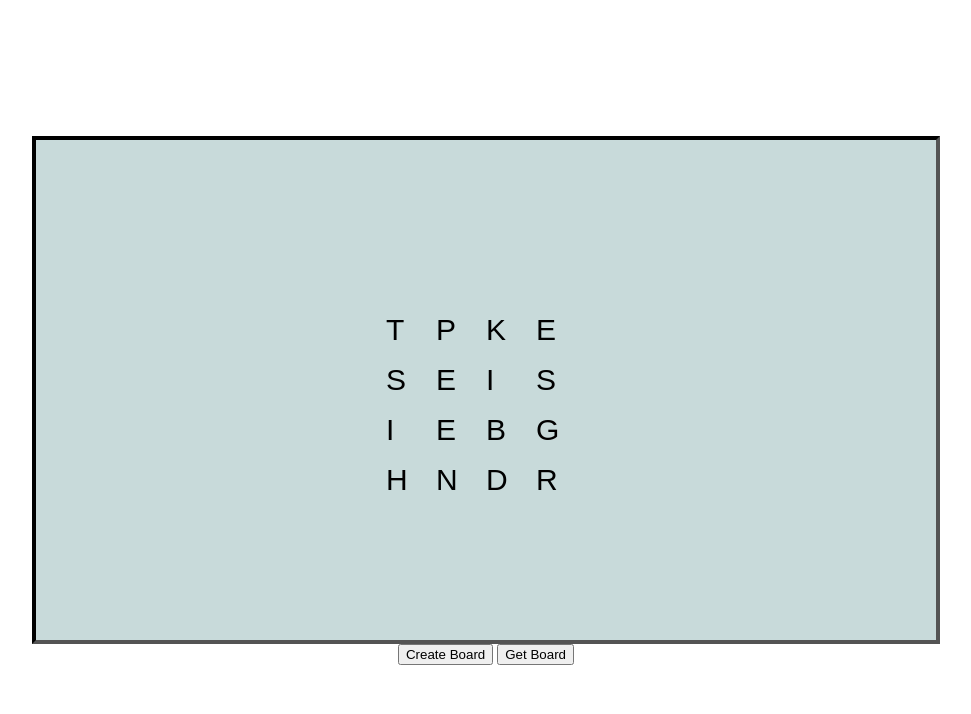
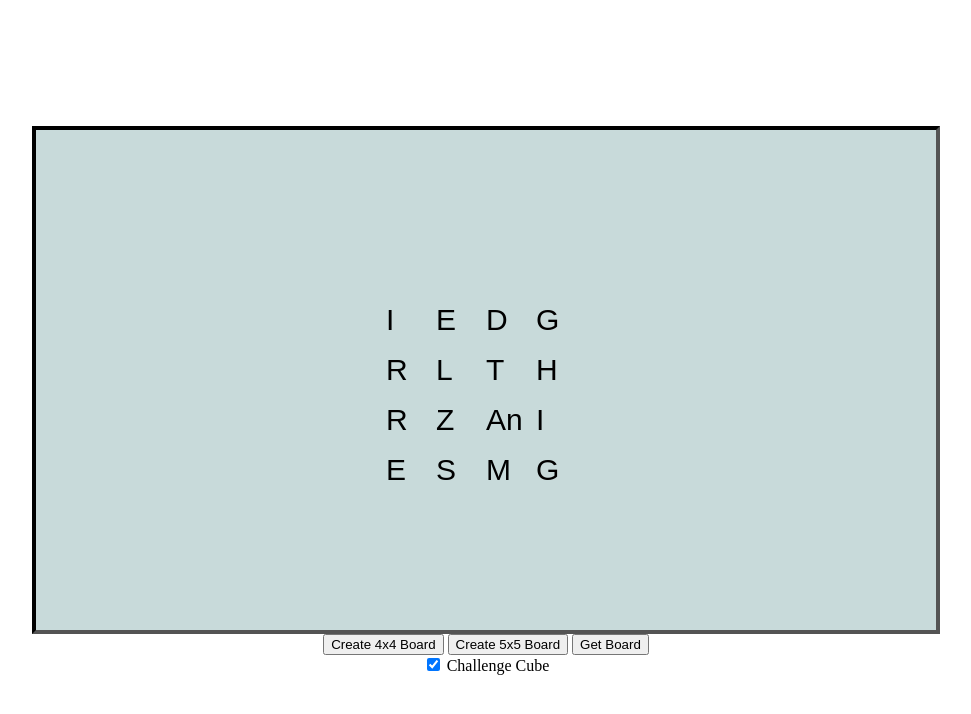
Before and after one commit to NateCollins11/Heurologos, a website: page index.html in a window 1280 px wide. Shown: the whole page, without its empty margins (154-1125 px from the left). Drawn offline with nearby package versions, Linux system fonts and the light colour scheme; no server answers.

Commit message:
adding size options and challenge cube option

```diff
--- a/index.html
+++ b/index.html
@@ -16,10 +16,18 @@
 
     </div>
     <div id="buttons">
-      <button onclick="HandleBoardGeneration()">Create Board</button>
+      <button onclick="HandleBoardGeneration4()">Create 4x4 Board</button>
+      <button onclick="HandleBoardGeneration5()">Create 5x5 Board</button>
       <button onclick="HandleGetBoard()">Get Board</button>
 
     </div>
+    <div>
+
+      <input type="checkbox" id="challengeCubeOn" name="challengeCubeOn"
+      checked>
+<label for="Challenge Cube">Challenge Cube</label>
+    </div>
+
     <script src="https://cdnjs.cloudflare.com/ajax/libs/socket.io/2.3.0/socket.io.js"></script>
     <script src="/js/script.js"></script>
     <script src="/js/letters.js"></script>
--- a/js/boggle.js
+++ b/js/boggle.js
@@ -2,10 +2,19 @@ function CreateBoard(boardSize){
 
     board = [];
     // console.log(cubeLetters)
+    const challengeCubeOption = document.getElementById('challengeCubeOn').checked
 
-    cubesCopy = [...cubeLetters]
+
+
+    cubesCopy = [...cubeLetters[boardSize - 4]]
     cubes = randomOrder(cubesCopy);
     // console.log(cubes);
+
+    if (challengeCubeOption == true){
+        randomIndexToReplace = Math.floor(Math.random() * cubes.length)
+        cubes[randomIndexToReplace] = challengeCube
+    }
+
     for(let rowIndex = 0; rowIndex < boardSize; rowIndex++){
         row = [];
 
@@ -78,7 +87,7 @@ function DrawBoard(board, boardSize){
 
 
 
-const boardSize = 4
 
-var board = CreateBoard(boardSize);
-DrawBoard(board, boardSize);
+
+var board = CreateBoard(4);
+DrawBoard(board, 4);
--- a/js/letters.js
+++ b/js/letters.js
@@ -1,19 +1,57 @@
 const cubeLetters =
+[
     [
         ["R", "I", "F", "O", "B", "X"],
         ["I", "F", "E", "H", "E", "Y"],
         ["D", "E", "N", "O", "W", "S"],
         ["U", "T", "O", "K", "N", "D"],
+
         ["H", "M", "S", "R", "A", "O"],
         ["L", "U", "P", "E", "T", "S"],
         ["A", "C", "I", "T", "A", "O"],
         ["Y", "L", "G", "K", "U", "E"],
+
         ["Qu", "B", "M", "J", "O", "X"],
         ["E", "H", "I", "S", "P", "N"],
         ["V", "E", "T", "I", "N", "G"],
         ["B", "A", "I", "L", "T", "Y"],
+
         ["E", "Z", "A", "V", "N", "D"],
         ["R", "A", "L", "E", "S", "C"],
         ["U", "W", "I", "L", "R", "G"],
         ["P", "A", "C", "E", "M", "D"],
+    ],
+    [
+        ["Qu", "B", "Z", "J", "K", "X"],
+        ["T", "U", "O", "O", "T", "O"],
+        ["O", "V", "W", "R", "G", "R"],
+        ["A", "A", "A", "F", "S", "R"],
+        ["A", "U", "M", "E", "E", "G"],
+
+        ["H", "H", "L", "R", "D", "O"],
+        ["N", "H", "D", "T", "H", "O"],
+        ["L", "H", "N", "R", "O", "D"],
+        ["A", "F", "A", "I", "S", "R"],
+        ["Y", "I", "F", "A", "S", "R"],
+
+        ["T", "E", "L", "P", "C", "I"],
+        ["S", "S", "N", "S", "E", "U"],
+        ["R", "I", "Y", "P", "R", "H"],
+        ["D", "O", "R", "D", "L", "N"],
+        ["C", "C", "W", "N", "S", "T"],
+
+        ["T", "T", "O", "T", "E", "M"],
+        ["S", "C", "T", "I", "E", "P"],
+        ["E", "A", "D", "N", "N", "N"],
+        ["M", "N", "N", "E", "A", "G"],
+        ["U", "O", "T", "O", "W", "N"],
+
+        ["A", "A", "E", "E", "E", "E"],
+        ["Y", "I", "F", "P", "S", "R"],
+        ["E", "E", "E", "E", "M", "A"],
+        ["I", "T", "I", "T", "I", "E"],
+        ["E", "T", "I", "L", "I", "C"],
+    ],
 ]
+
+const challengeCube = [["Qu", "In", "Th", "Er", "He", "An"]]
--- a/js/script.js
+++ b/js/script.js
@@ -20,13 +20,29 @@ canv.id = "gameCanvas"
 gameContainer.appendChild(canv)
 
 
+var boardSize = 4
+
 
 function HandleInit(msg){
     console.log(msg);
 
 }
 
-function HandleBoardGeneration(){
+function HandleBoardGeneration4(){
+
+    boardSize = 4;
+
+    console.log('genbo')
+    var board = CreateBoard(boardSize)
+    // DrawBoard(board, boardSize);
+
+    socket.emit('generateBoard', board)
+
+}
+
+function HandleBoardGeneration5(){
+
+    boardSize = 5;
 
     console.log('genbo')
     var board = CreateBoard(boardSize)
@@ -37,6 +53,7 @@ function HandleBoardGeneration(){
 }
 
 function RecieveBoard(board){
+    boardSize = board.length
     DrawBoard(board, boardSize);
 
 }
```
Also changed, not shown: 1 other file. Lines whose indentation alone changed are shown as unchanged.
